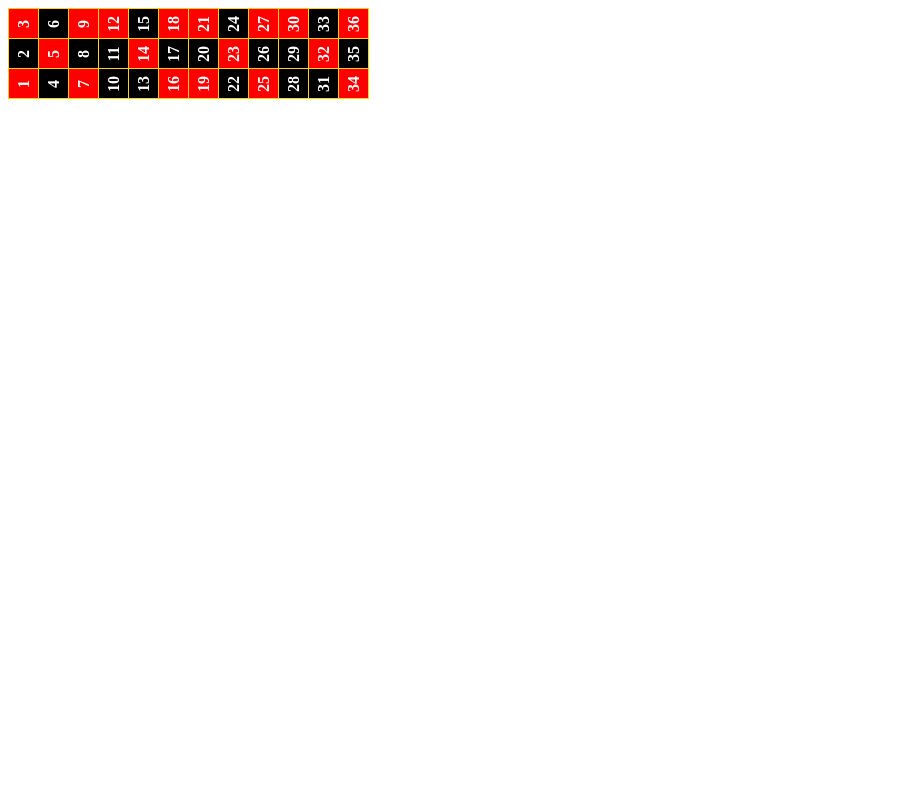
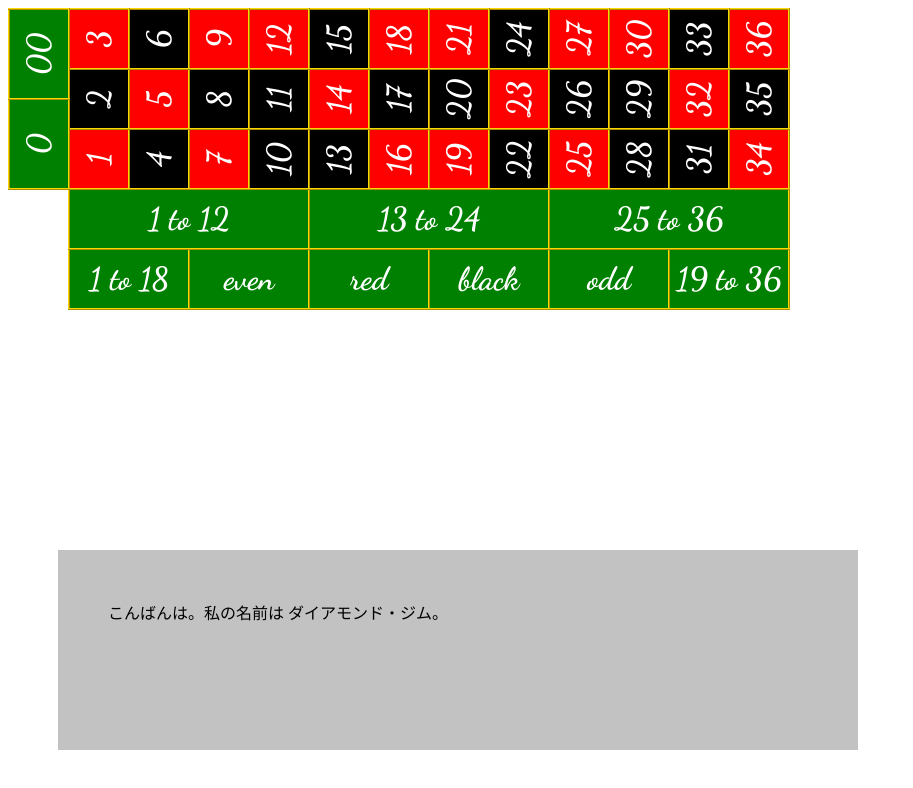
Before and after one commit to kanai-kiyoshi/roulette, a plain HTML site: page index.html in a window 1280 px wide. Shown: the whole page, without its empty margins (0-913 px from the left). Drawn offline with Linux system fonts and the light colour scheme.

Commit message:
roulette and chatbox added

```diff
--- /dev/null
+++ b/font.css
@@ -0,0 +1,6 @@
+@import url('');
+
+@font-face {
+  font-family: 'Dancing Script';
+  src: url('./fonts/DancingScript-VariableFont_wght.ttf') format('truetype');
+}
--- a/index.html
+++ b/index.html
@@ -1,7 +1,12 @@
 <html>
 	<head>
+		<link href="font.css" rel="stylesheet">
+		<link href="style.css" rel="stylesheet">
+		<meta charset="UTF-8">
 	</head>
 	<body>
-		<script src="main.js"></script>
+		<script src="table.js"></script>
+		<script src="chakra.js"></script>
+		<script src="text.js"></script>
 	</body>
 </html>
--- a/main.js
+++ /dev/null
@@ -1,43 +0,0 @@
-const body=document.getElementsByTagName('body')[0];
-let table=document.createElement('table');
-table.border=1;
-table.style.borderCollapse='collapse';
-table.style.borderColor='gold';
-body.appendChild(table);
-
-// positioning table
-for (let i=0;i<3;i++){
-	var numbers=[...new Array(12)].map((_,j)=>(j+1)*3-i);
-	table.append(document.createElement('tr'));
-	var tr=document.getElementsByTagName('tr')[i];
-	numbers.forEach(e=>{
-		let span=document.createElement('span');
-		span.innerText=e;
-		span.style.display='inline-block';
-		span.style.transform='rotate(-90deg)';
-		let td=document.createElement('td');
-		td.append(span);
-		td.setAttribute('value','_'+e);
-		td.style.width=30;
-		td.style.height=30;
-		td.style.textAlign='center';
-		td.style.boxSizing='border-box';
-		td.style.margin=0;
-		td.style.padding=0;
-		tr.append(td);
-	});
-}
-
-// coloring table
-let colorIndex=true;
-for (let i=1;i<37;i++){
-	if(!(i===11||i===19||i===29)){
-		colorIndex=!colorIndex;
-	}
-	var span=document.querySelector(`td[value=_${i}]`);
-	span.style.backgroundColor=colorIndex?'black':'red';
-	span.style.color='white';
-	span.style.fontWeight='bold';
-	//span.style.width=20;
-	//span.style.height=20;
-}
--- /dev/null
+++ b/style.css
@@ -0,0 +1,5 @@
+td[class="chosen"] {
+	color:gold;
+	outline: 4px solid gold;
+	outline-offset: -4px;
+}
--- /dev/null
+++ b/table.js
@@ -0,0 +1,131 @@
+table();
+
+function table(){
+	const width=30;
+	const height=30;
+
+	const body=document.getElementsByTagName('body')[0];
+	const div=document.createElement('div');
+	div.id='table';
+	var table=document.createElement('table');
+	table.border=1;
+	Object.assign(table.style,{
+		position: 'absolute',
+		borderCollapse: 'collapse',
+		borderColor: 'gold',
+		backgroundColor: 'green',
+		color: 'white',
+		fontWeight: 'bold',
+		textAlign: 'center',
+		cursor: 'pointer',
+		left: width,
+		width: 'max-content',
+		height: 'max-content',
+	});
+	div.append(table);
+	body.append(div);
+
+	// positioning table
+	for (let i=0;i<3;i++){
+		var numbers=[...new Array(12)].map((_,j)=>(j+1)*3-i);
+		table.append(document.createElement('tr'));
+		var tr=document.getElementsByTagName('tr')[i];
+		numbers.forEach(e=>{
+			let span=document.createElement('span');
+			span.innerText=e;
+			Object.assign(span.style,{
+				display: 'inline-block',
+				transform: 'rotate(-90deg)',
+			});
+			let td=document.createElement('td');
+			td.append(span);
+			td.setAttribute('value','_'+e);
+			Object.assign(td.style,{
+				width: width,
+				height: height,
+				boxSizing: 'border-box',
+				margin: '0px',
+				padding: '0px',
+			});
+			tr.append(td);
+		});
+	}
+
+	// coloring table
+	let colorIndex=true;
+	for (let i=1;i<37;i++){
+		if(!(i===11||i===19||i===29)){
+			colorIndex=!colorIndex;
+		}
+		var span=document.querySelector(`td[value=_${i}]`);
+		span.style.backgroundColor=colorIndex?'black':'red';
+	}
+
+	// bet area 1-12, 13-24, 25-36
+	for (let i=0;i<3;i++){
+		var td=document.createElement('td');
+		td.setAttribute('colspan',4);
+		td.style.textAlign='center';
+		td.innerText=`${i*12+1} to ${(i+1)*12}`;
+		td.style.height=height;
+		if (i===0) table.append(document.createElement('tr'));
+		document.getElementsByTagName('tr')[3].append(td);
+	}
+
+	// bet area 1-18, 19-36
+	var innerText=['1 to 18','even','red','black','odd','19 to 36'];
+	for (let i=0;i<6;i++){
+		var td=document.createElement('td');
+		td.setAttribute('colspan',2);
+		td.style.textAlign='center';
+		td.innerText=innerText[i];
+		td.style.height=height;
+		if (i===0) table.append(document.createElement('tr'));
+		document.getElementsByTagName('tr')[4].append(td);
+	}
+
+	// zero, double zero
+	var table=document.createElement('table');
+	table.border=1;
+	Object.assign(table.style,{
+		position: 'absolute',
+		borderCollapse: 'collapse',
+		borderColor: 'gold',
+		backgroundColor: 'green',
+		color: 'white',
+		fontWeight: 'bold',
+		textAlign: 'center',
+		cursor: 'pointer',
+		left:0,
+		width:width+1,
+		height: 'max-content',
+	});
+	for (let i=0;i<2;i++){
+		var tr1=document.createElement('tr');
+		var td1=document.createElement('td');
+		var s=document.createElement('span');
+		Object.assign(s.style,{
+			display: 'inline-block',
+			transform: 'rotate(-90deg)',
+			backgroundColor: 'green',
+		});
+		s.innerText=[...new Array(2-i)].fill('0').join('');
+		td1.append(s);
+		td1.setAttribute('value','_'+(i===0?'00':'0'));
+		tr1.append(td1);
+		Object.assign(tr1.style,{
+			height:height*1.5,
+		});
+		table.append(tr1);
+	}
+	div.append(table);
+	Object.assign(div.style,{
+		position: 'relative',
+		left: '0px',
+		top: '0px',
+		fontFamily: 'Dancing Script',
+		zoom: 2,
+		userSelect: 'none',
+	});
+	body.append(div);
+}
--- /dev/null
+++ b/text.js
@@ -0,0 +1,80 @@
+text();
+function text(){
+	const body=document.getElementsByTagName('body')[0];
+	const div=document.createElement('div');
+	div.id='text';
+	const hours=new Date().getHours();
+	let initText;
+	if(hours<4){
+		initText='こんばんは。';
+	}
+	else if(hours<9){
+		initText='おはようございます。';
+	}
+	else if(hours<17){
+		initText='ごきげんよう。'
+	}
+	else{
+		initText='こんばんは。';
+	}
+	div.innerText=initText+'私の名前は ダイアモンド・ジム。';
+	Object.assign(div.style,{
+		position: 'absolute',
+		width: '800px',
+		height: '200px',
+		bottom: '0px',
+		margin: '50px',
+		padding: '50px',
+		boxSizing: 'border-box',
+		backgroundColor: '#0000003d',
+	});
+	body.append(div);
+}
+
+function chat(s){
+	const text=document.getElementById('text');
+	text.innerText=s;
+}
+
+var spining;
+var speed;
+setInterval(function(){
+	const d=new Date();
+	const sec=d.getSeconds();
+	console.log(sec);
+	switch(sec){
+		case 5:
+			chat('さあ、あなたのベットを置いてください。');
+			break;
+		case 20:
+			chat('ディーラーはボールをスピンします…');
+				speed=0;
+				spining=setInterval(function(){
+					const elms=document.querySelectorAll('td[value*="_"]');
+					const elm=elms[Math.random()*38|0];
+					elms.forEach(e=>e.classList.remove('chosen'));
+					elm.classList.add('chosen');
+				},1e2+speed);
+			break;
+		case 28:
+			chat('他にベットはよろしいです？');
+			break;
+		case 30:
+			chat('オーケー、ノー・モア・ベット。');
+			speed=100;
+			break;
+		case 45 :
+			const elms=document.querySelectorAll('td[value*="_"]');
+			const elm=elms[Math.random()*38|0];
+			const num=elm.getAttribute('value').slice(1);
+			clearInterval(spining);
+			elms.forEach(e=>e.classList.remove('chosen'));
+			chat('数字は '+num+' です！');
+			for(let i=0;i<100;i++){
+				setTimeout(function(){
+					elm.classList.toggle('chosen');
+				},100*i);
+			}
+			break;
+	}
+},1e3);
```
Also changed, not shown: chakra.js (added), fonts/DancingScript-VariableFont_wght.ttf (added).
